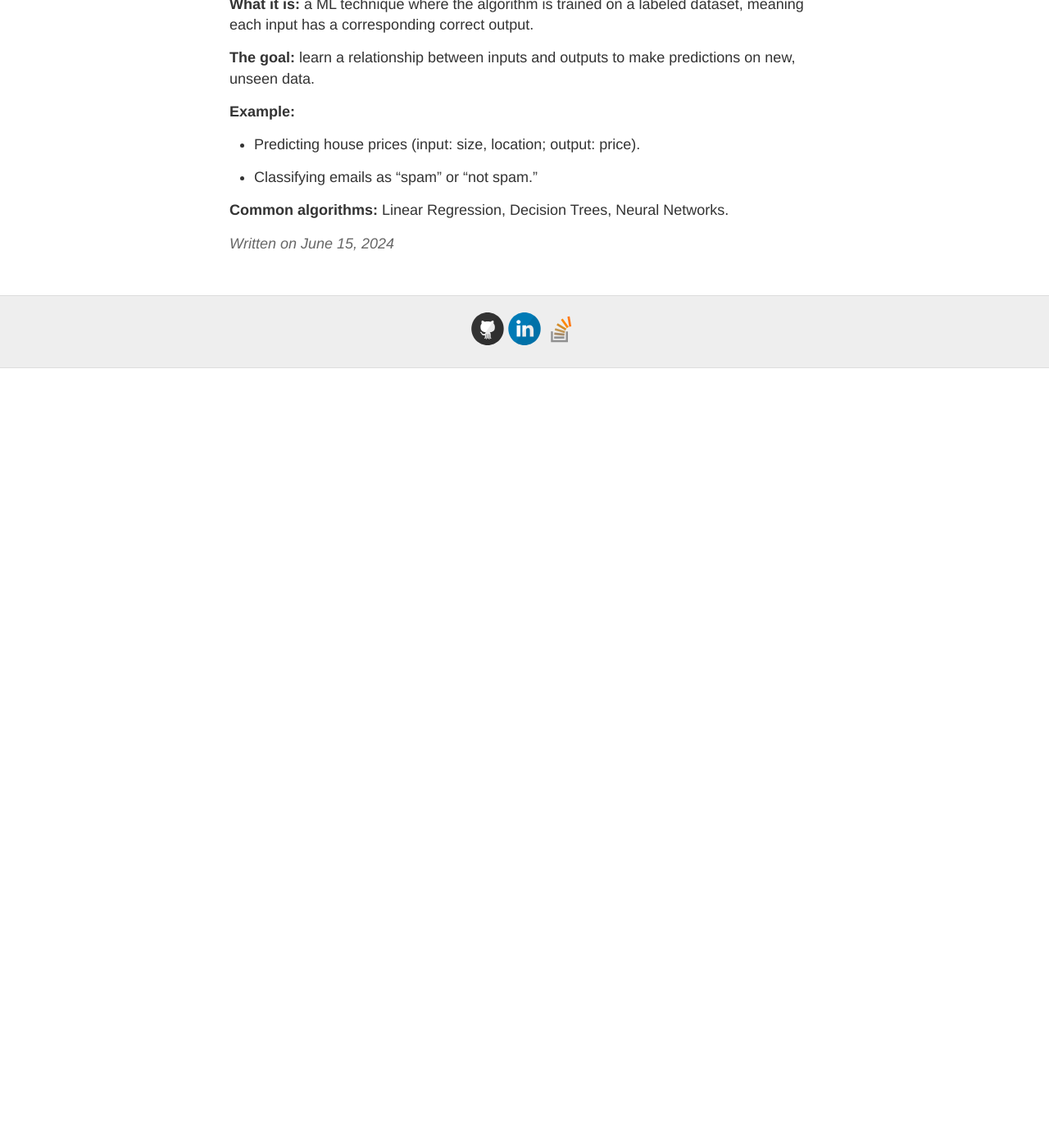
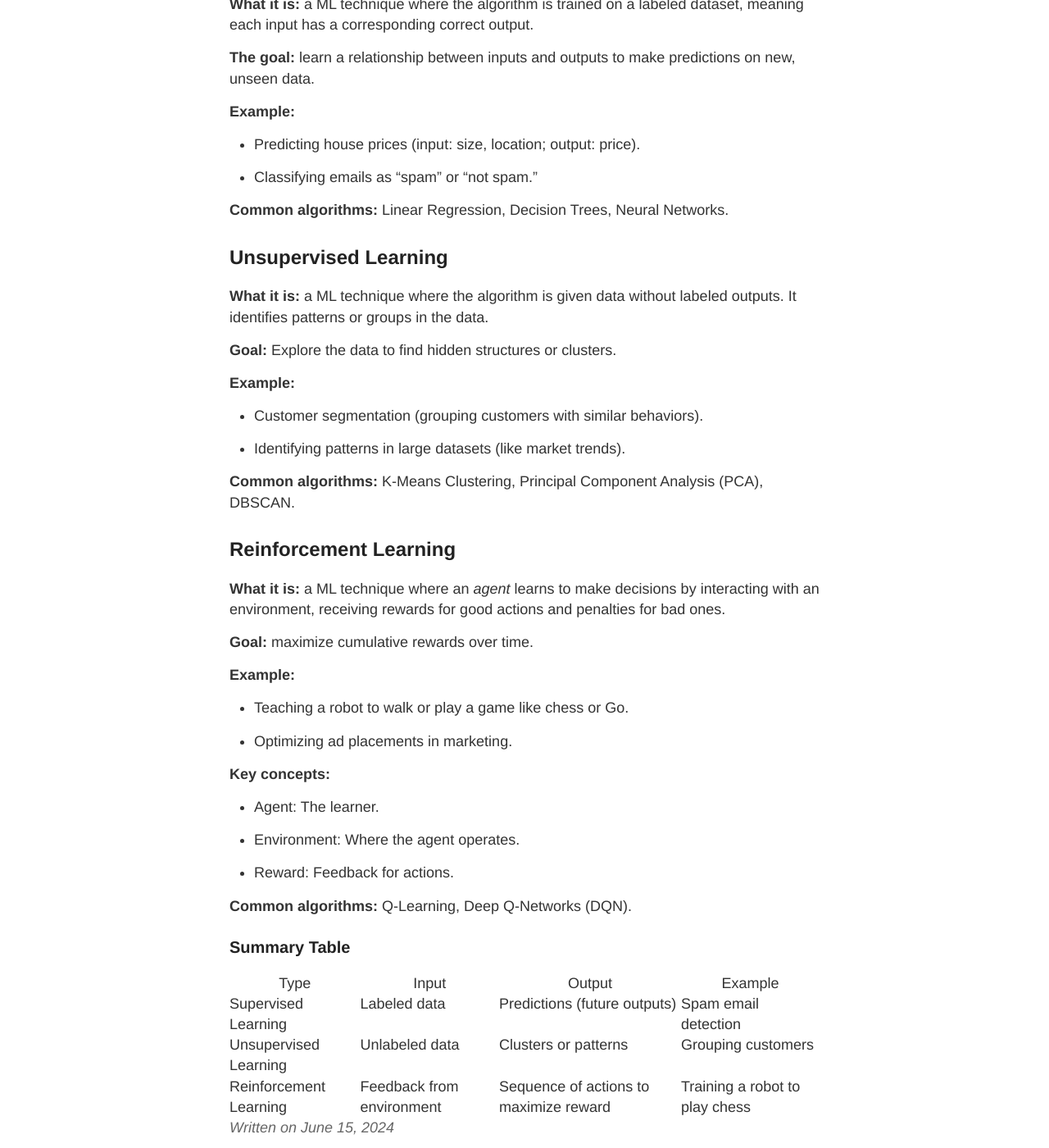
Before and after one commit to gutucristian/gutucristian.github.io, a Jekyll site: the page built from _posts/2024-06-15-Machine-Leaning-For-Trading.md, in a window 1280 px wide and 1400 px high, scrolled down 3838 px. Shown: the whole window at 82% size. Built offline with Jekyll 4.4.1, drawn with Linux system fonts in a browser that asks for light colours; our own code applies the rules of GitHub Pages for plain Markdown files; before the commit the page ends 4287 px from its top, so only the background shows below that.

Commit message:
Update 2024-06-15-Machine-Leaning-For-Trading.md

```diff
--- a/_posts/2024-06-15-Machine-Leaning-For-Trading.md
+++ b/_posts/2024-06-15-Machine-Leaning-For-Trading.md
@@ -132,3 +132,47 @@ The three major areas within Machine Learning are:
 - Classifying emails as “spam” or “not spam.”
 
 **Common algorithms:** Linear Regression, Decision Trees, Neural Networks.
+
+## Unsupervised Learning
+
+**What it is:** a ML technique where the algorithm is given data without labeled outputs. It identifies patterns or groups in the data.
+
+**Goal:** Explore the data to find hidden structures or clusters.
+
+**Example:**
+
+- Customer segmentation (grouping customers with similar behaviors).
+
+- Identifying patterns in large datasets (like market trends).
+
+**Common algorithms:** K-Means Clustering, Principal Component Analysis (PCA), DBSCAN.
+
+## Reinforcement Learning
+
+**What it is:** a ML technique where an _agent_ learns to make decisions by interacting with an environment, receiving rewards for good actions and penalties for bad ones.
+
+**Goal:** maximize cumulative rewards over time.
+
+**Example:**
+
+- Teaching a robot to walk or play a game like chess or Go.
+
+- Optimizing ad placements in marketing.
+
+**Key concepts:**
+
+- Agent: The learner.
+
+- Environment: Where the agent operates.
+
+- Reward: Feedback for actions.
+
+**Common algorithms:** Q-Learning, Deep Q-Networks (DQN).
+
+### Summary Table
+
+|Type|Input|Output|Example|
+|----|-----|------|-------|
+|Supervised Learning|Labeled data|Predictions (future outputs)|Spam email detection|
+|Unsupervised Learning|Unlabeled data|Clusters or patterns|Grouping customers|
+|Reinforcement Learning|Feedback from environment|Sequence of actions to maximize reward|Training a robot to play chess|
```
